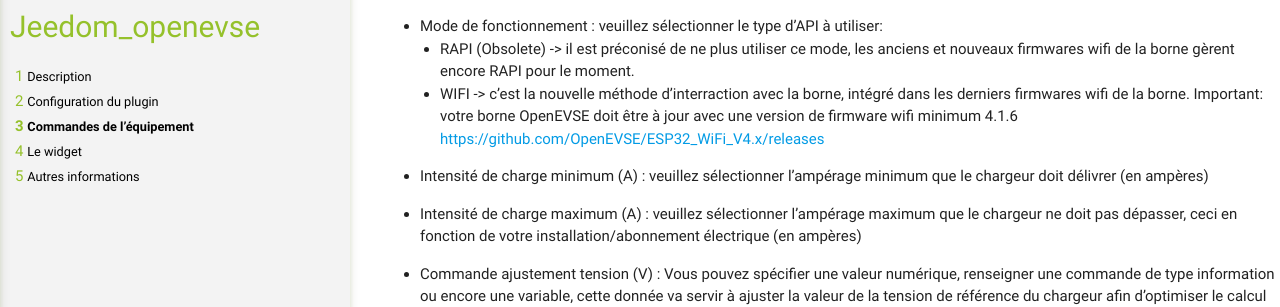
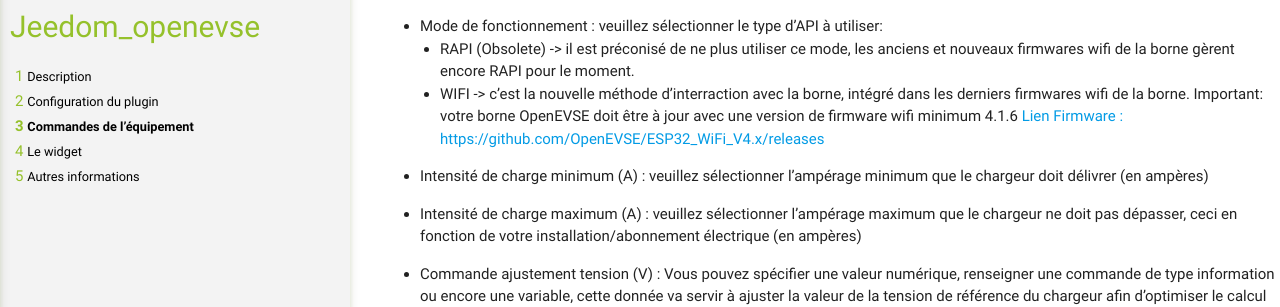
Before and after one commit to Sattaz/Jeedom_OpenEVSE, a Jekyll site: the page built from docs/fr_FR/index.md, in a window 1280 px wide and 900 px high, scrolled down 829 px. Shown: the part 153-460 px from the top of the window. Built offline with Jekyll 4.4.1, drawn with Linux system fonts in a browser that asks for light colours; our own code applies the rules of GitHub Pages for plain Markdown files.

Commit message:
Update index.md

```diff
--- a/docs/fr_FR/index.md
+++ b/docs/fr_FR/index.md
@@ -32,7 +32,7 @@ Puis viennent aussi quelques paramètres dédiés aux spécifications du chargeu
 
 -   Mode de fonctionnement : veuillez sélectionner le type d'API à utiliser:
     - RAPI (Obsolete) -> il est préconisé de ne plus utiliser ce mode, les anciens et nouveaux firmwares wifi de la borne gèrent encore RAPI pour le moment.
-    - WIFI -> c'est la nouvelle méthode d'interraction avec la borne, intégré dans les derniers firmwares wifi de la borne. Important: votre borne OpenEVSE doit être à jour avec une version de firmware wifi minimum 4.1.6 [https://github.com/OpenEVSE/ESP32_WiFi_V4.x/releases](https://github.com/OpenEVSE/ESP32_WiFi_V4.x/releases)
+    - WIFI -> c'est la nouvelle méthode d'interraction avec la borne, intégré dans les derniers firmwares wifi de la borne. Important: votre borne OpenEVSE doit être à jour avec une version de firmware wifi minimum 4.1.6 [Lien Firmware : https://github.com/OpenEVSE/ESP32_WiFi_V4.x/releases](https://github.com/OpenEVSE/ESP32_WiFi_V4.x/releases)
 
 -   Intensité de charge minimum (A) : veuillez sélectionner l'ampérage minimum que le chargeur doit délivrer (en ampères)
 
```
